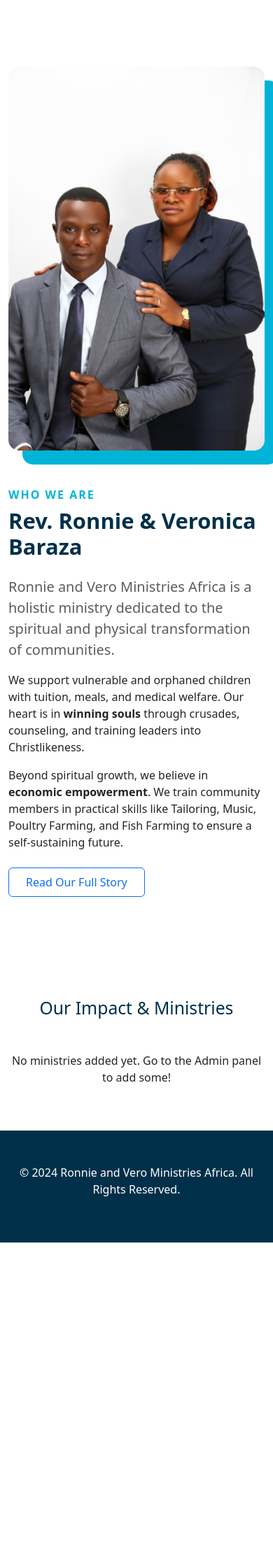
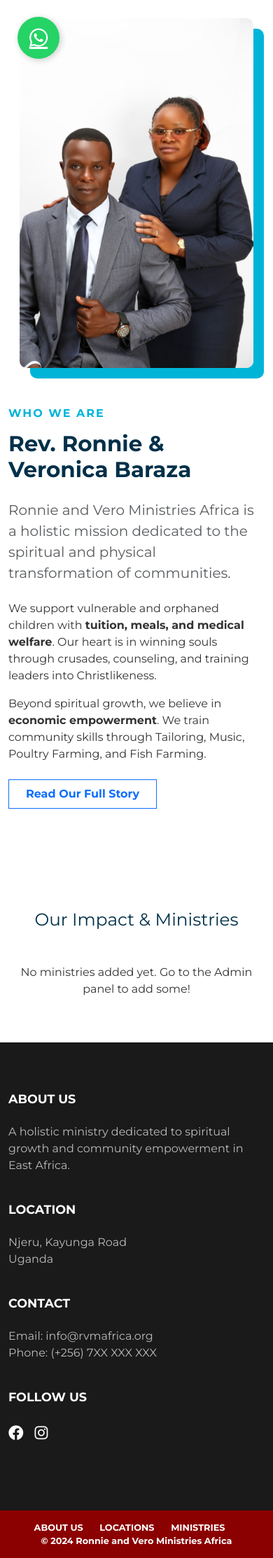
Before and after one commit to Makobi5/rvm-africa-site, a Django app: page / in a window 390 px wide. Shown: the part 735-2962 px from the top of the page at 70% size. Before the commit the page ends 2511 px from the top, so only its background shows below. Run offline with Django 5.2, Linux system fonts and the light colour scheme; data that the repository does not hold is empty.

Commit message:
UI: Implemented professional Header/Footer, external CSS, and responsive Founders section

```diff
--- /dev/null
+++ b/static/css/style.css
@@ -0,0 +1,118 @@
+/* --- BRAND COLORS & FONTS --- */
+:root {
+    --sky-blue: #00B4D8;
+    --navy-blue: #003049;
+    --dim-red: #8B0000;
+}
+
+body {
+    font-family: 'Montserrat', sans-serif;
+    color: #333;
+}
+
+/* --- HEADER / NAVBAR --- */
+.navbar {
+    background-color: #fff;
+    border-bottom: 4px solid var(--sky-blue);
+    padding: 12px 0;
+}
+
+.navbar-brand {
+    font-weight: 800;
+    font-size: 1.5rem;
+    letter-spacing: 1px;
+}
+
+.nav-link {
+    color: var(--navy-blue) !important;
+    font-weight: 700;
+    text-transform: uppercase;
+    font-size: 0.85rem;
+    padding: 10px 15px !important;
+}
+
+.btn-donate {
+    background-color: var(--dim-red) !important;
+    color: white !important;
+    border-radius: 0px; /* Freedom Chapel style square buttons */
+    padding: 10px 25px !important;
+    font-weight: 700;
+}
+
+/* --- HERO & CONTENT --- */
+.hero-section {
+    background: linear-gradient(rgba(0,48,73,0.7), rgba(0,48,73,0.7)), url('/static/images/hero.jpg');
+    background-size: cover;
+    background-position: center;
+    height: 70vh;
+    display: flex;
+    align-items: center;
+    color: white;
+}
+
+.founder-image-container {
+    overflow: hidden;
+    border-radius: 10px;
+    /* Reduced the shadow size slightly for a cleaner look */
+    box-shadow: 15px 15px 0px var(--sky-blue);
+    display: inline-block;
+    max-width: 100%;
+}
+
+.founder-image {
+    transition: transform 0.6s ease;
+    display: block;
+    /* THIS IS THE FIX: Limiting the height */
+    max-height: 500px;
+    width: auto;
+    object-fit: cover;
+}
+
+.founder-image:hover { transform: scale(1.08); }
+
+/* --- FOOTER --- */
+.main-footer {
+    background-color: #1a1a1a;
+    color: #bbb;
+    padding: 70px 0;
+}
+
+.footer-title {
+    color: white;
+    font-weight: 700;
+    margin-bottom: 25px;
+    font-size: 1.1rem;
+    text-transform: uppercase;
+}
+
+.sub-footer {
+    background-color: var(--dim-red);
+    color: white;
+    padding: 15px 0;
+    font-size: 0.8rem;
+    font-weight: 600;
+}
+
+.sub-footer a {
+    color: white;
+    text-decoration: none;
+    margin-right: 20px;
+}
+
+/* --- WHATSAPP FLOAT --- */
+.whatsapp-float {
+    position: fixed;
+    bottom: 25px;
+    left: 25px;
+    background-color: #25d366;
+    color: white;
+    width: 60px;
+    height: 60px;
+    border-radius: 50px;
+    display: flex;
+    align-items: center;
+    justify-content: center;
+    font-size: 30px;
+    z-index: 1000;
+    box-shadow: 2px 2px 10px rgba(0,0,0,0.2);
+}
--- a/templates/base.html
+++ b/templates/base.html
@@ -1,93 +1,36 @@
+{% load static %}
 <!DOCTYPE html>
 <html lang="en">
 <head>
     <meta charset="UTF-8">
     <meta name="viewport" content="width=device-width, initial-scale=1.0">
     <title>Ronnie & Vero Ministries Africa</title>
+
+    <!-- Google Fonts & FontAwesome Icons -->
+    <link href="https://fonts.googleapis.com/css2?family=Montserrat:wght@400;700;800&display=swap" rel="stylesheet">
+    <link rel="stylesheet" href="https://cdnjs.cloudflare.com/ajax/libs/font-awesome/6.0.0/css/all.min.css">
+
     <!-- Bootstrap 5 CSS -->
     <link href="https://cdn.jsdelivr.net/npm/bootstrap@5.3.0/dist/css/bootstrap.min.css" rel="stylesheet">
-    <style>
-        :root {
-            --sky-blue: #00B4D8;
-            --navy-blue: #003049;
-            --dim-red: #8B0000; /* As requested: a dim/dark red */
-        }
 
-        .navbar { background-color: #fff; border-bottom: 3px solid var(--sky-blue); }
-        .nav-link { color: var(--navy-blue) !important; font-weight: 600; }
-
-        .hero-section {
-            background: linear-gradient(rgba(0,48,73,0.7), rgba(0,48,73,0.7)), url('/static/images/hero.jpg');
-            background-size: cover;
-            height: 80vh;
-            display: flex;
-            align-items: center;
-            color: white;
-        }
-
-        .btn-primary { background-color: var(--sky-blue); border: none; }
-        .btn-primary:hover { background-color: var(--navy-blue); }
-        .btn-donate { background-color: var(--dim-red); color: white; border-radius: 20px; padding: 10px 25px; }
-
-        .card-ministry { border: none; transition: 0.3s; }
-        .card-ministry:hover { transform: translateY(-10px); }
-
-        .founder-image {
-        border-radius: 15px;
-        box-shadow: 20px 20px 0px var(--sky-blue); /* This creates a nice modern offset border */
-        max-width: 100%;
-        height: auto;
-    }
-
-        /* Entrance Animation */
-    @keyframes zoomInEntrance {
-        from {
-            opacity: 0;
-            transform: scale(0.8); /* Starts small */
-        }
-        to {
-            opacity: 1;
-            transform: scale(1); /* Ends at normal size */
-        }
-    }
-
-    .animate-zoom {
-        animation: zoomInEntrance 1.2s ease-out forwards;
-    }
-
-    /* Hover Effect */
-    .founder-image-container {
-        overflow: hidden; /* Keeps the zoom inside the box */
-        border-radius: 15px;
-        box-shadow: 20px 20px 0px var(--sky-blue);
-        display: inline-block;
-    }
-
-    .founder-image {
-        transition: transform 0.5s ease; /* Smooth transition for hover */
-        display: block;
-        max-width: 100%;
-        height: auto;
-    }
-
-    .founder-image:hover {
-        transform: scale(1.08); /* Zooms in slightly on hover */
-    }
-    </style>
+    <!-- OUR NEW EXTERNAL STYLE -->
+    <link rel="stylesheet" href="{% static 'css/style.css' %}">
 </head>
 <body>
 
-    <!-- Navbar (Freedom Chapel style) -->
-    <nav class="navbar navbar-expand-lg sticky-top">
+    <!-- Header -->
+    <nav class="navbar navbar-expand-lg sticky-top shadow-sm">
         <div class="container">
-            <a class="navbar-brand" href="#" style="color: var(--navy-blue); font-weight: bold;">RVM AFRICA</a>
+            <a class="navbar-brand" href="{% url 'home' %}">
+                <span style="color: var(--sky-blue);">RVM</span> <span style="color: var(--navy-blue);">AFRICA</span>
+            </a>
             <button class="navbar-toggler" type="button" data-bs-toggle="collapse" data-bs-target="#navbarNav">
                 <span class="navbar-toggler-icon"></span>
             </button>
             <div class="collapse navbar-collapse" id="navbarNav">
                 <ul class="navbar-nav ms-auto align-items-center">
-                    <li class="nav-item"><a class="nav-link" href="#">Home</a></li>
-                    <li class="nav-item"><a class="nav-link" href="#">About</a></li>
+                    <li class="nav-item"><a class="nav-link" href="{% url 'home' %}">Home</a></li>
+                    <li class="nav-item"><a class="nav-link" href="{% url 'about' %}">About Us</a></li>
                     <li class="nav-item"><a class="nav-link" href="#">Ministries</a></li>
                     <li class="nav-item"><a class="nav-link" href="#">Farming</a></li>
                     <li class="nav-item ms-lg-3"><a class="btn btn-donate" href="#">DONATE</a></li>
@@ -98,12 +41,53 @@
 
     {% block content %}{% endblock %}
 
-    <!-- Footer -->
-    <footer class="py-5" style="background: var(--navy-blue); color: white;">
-        <div class="container text-center">
-            <p>&copy; 2024 Ronnie and Vero Ministries Africa. All Rights Reserved.</p>
+    <!-- Main Footer -->
+    <footer class="main-footer">
+        <div class="container">
+            <div class="row">
+                <div class="col-md-3 mb-4">
+                    <h5 class="footer-title">About Us</h5>
+                    <p>A holistic ministry dedicated to spiritual growth and community empowerment in East Africa.</p>
+                </div>
+                <div class="col-md-3 mb-4">
+                    <h5 class="footer-title">Location</h5>
+                    <p>Njeru, Kayunga Road<br>Uganda</p>
+                </div>
+                <div class="col-md-3 mb-4">
+                    <h5 class="footer-title">Contact</h5>
+                    <p>Email: info@rvmafrica.org<br>Phone: (+256) 7XX XXX XXX</p>
+                </div>
+                <div class="col-md-3 mb-4 text-md-end">
+                    <h5 class="footer-title">Follow Us</h5>
+                    <div class="d-flex justify-content-md-end gap-3">
+                        <a href="#" class="text-white fs-4"><i class="fab fa-facebook"></i></a>
+                        <a href="#" class="text-white fs-4"><i class="fab fa-instagram"></i></a>
+                    </div>
+                </div>
+            </div>
         </div>
     </footer>
+
+    <!-- Sub Footer (Red Bar) -->
+    <div class="sub-footer">
+        <div class="container text-center text-md-start">
+            <div class="row">
+                <div class="col-md-8">
+                    <a href="{% url 'about' %}">ABOUT US</a>
+                    <a href="#">LOCATIONS</a>
+                    <a href="#">MINISTRIES</a>
+                </div>
+                <div class="col-md-4 text-md-end">
+                    &copy; 2024 Ronnie and Vero Ministries Africa
+                </div>
+            </div>
+        </div>
+    </div>
+
+    <!-- WhatsApp Floating Button -->
+    <a href="https://wa.me/256XXXXXXXXX" class="whatsapp-float" target="_blank">
+        <i class="fab fa-whatsapp"></i>
+    </a>
 
     <script src="https://cdn.jsdelivr.net/npm/bootstrap@5.3.0/dist/js/bootstrap.bundle.min.js"></script>
 </body>
--- a/templates/index.html
+++ b/templates/index.html
@@ -11,35 +11,33 @@
 </section>
 
 <!-- Who We Are / Founders Section -->
-<section class="py-5">
+<section class="py-5 bg-white">
     <div class="container">
         <div class="row align-items-center py-5">
-            <!-- Text Side -->
-            <div class="col-md-6 order-2 order-md-1">
-                <h6 class="text-uppercase fw-bold" style="color: var(--sky-blue); letter-spacing: 2px;">Who We Are</h6>
-                <h2 class="display-5 fw-bold mb-4" style="color: var(--navy-blue);">Rev. Ronnie & Veronica Baraza</h2>
-                <p class="lead text-muted">
-                    Ronnie and Vero Ministries Africa is a holistic ministry dedicated to the spiritual and physical transformation of communities.
+            <!-- Text Side (Now 7 columns wide) -->
+            <div class="col-md-7 order-2 order-md-1">
+                <h6 class="text-uppercase fw-bold mb-3" style="color: var(--sky-blue); letter-spacing: 2px;">Who We Are</h6>
+                <h2 class="display-5 fw-bold mb-4" style="color: var(--navy-blue);">Rev. Ronnie & <br>Veronica Baraza</h2>
+                <p class="lead text-muted mb-4">
+                    Ronnie and Vero Ministries Africa is a holistic mission dedicated to the spiritual and physical transformation of communities.
                 </p>
-                <p>
-                    We support vulnerable and orphaned children with tuition, meals, and medical welfare. Our heart is in <strong>winning souls</strong> through crusades, counseling, and training leaders into Christlikeness.
-                </p>
-                <p>
-                    Beyond spiritual growth, we believe in <strong>economic empowerment</strong>. We train community members in practical skills like Tailoring, Music, Poultry Farming, and Fish Farming to ensure a self-sustaining future.
-                </p>
+                <div class="pe-md-5"> <!-- Added padding on the right for better readability -->
+                    <p>We support vulnerable and orphaned children with <strong>tuition, meals, and medical welfare</strong>. Our heart is in winning souls through crusades, counseling, and training leaders into Christlikeness.</p>
+                    <p>Beyond spiritual growth, we believe in <strong>economic empowerment</strong>. We train community skills through Tailoring, Music, Poultry Farming, and Fish Farming.</p>
+                </div>
                 <div class="mt-4">
-                    <a href="{% url 'about' %}" class="btn btn-outline-primary px-4 py-2">Read Our Full Story</a>
+                    <a href="{% url 'about' %}" class="btn btn-outline-primary px-4 py-2" style="border-radius: 0; font-weight: bold;">Read Our Full Story</a>
                 </div>
             </div>
 
-          <!-- Image Side -->
-        <div class="col-md-6 order-1 order-md-2 mb-5 mb-md-0 text-center">
-            <div class="ps-md-5 animate-zoom"> <!-- Added animation class here -->
-                <div class="founder-image-container"> <!-- New container -->
-                    <img src="{% static 'images/founders.jpg' %}" alt="Rev. Ronnie and Veronica Baraza" class="founder-image">
+            <!-- Image Side (Now 5 columns wide) -->
+            <div class="col-md-5 order-1 order-md-2 mb-5 mb-md-0 text-center">
+                <div class="animate-zoom">
+                    <div class="founder-image-container">
+                        <img src="{% static 'images/founders.jpg' %}" alt="Rev. Ronnie and Veronica Baraza" class="founder-image">
+                    </div>
                 </div>
             </div>
-        </div>
         </div>
     </div>
 </section>
```
